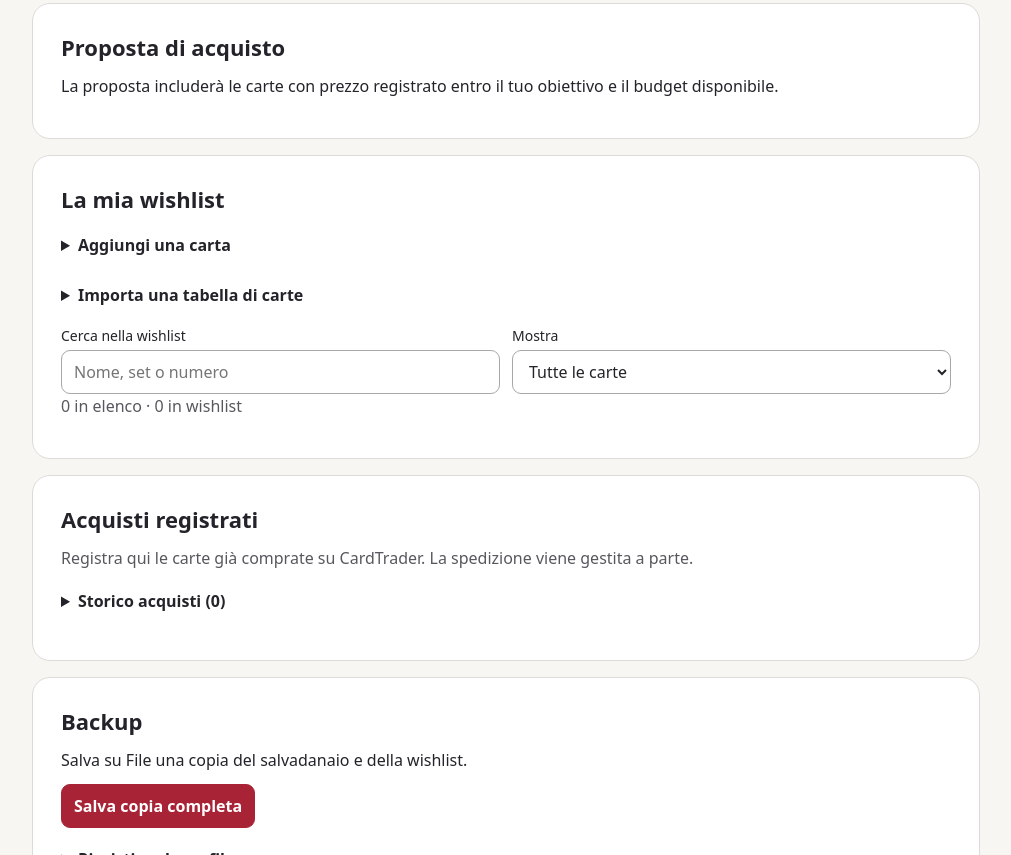
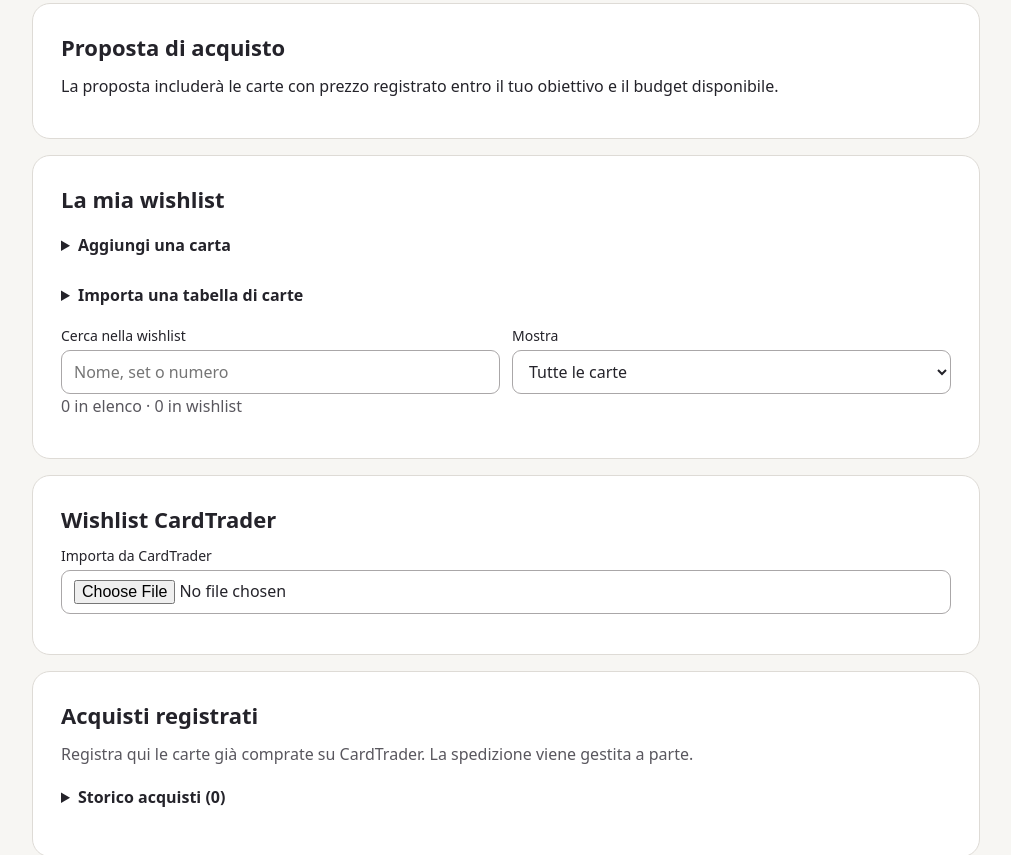
Before and after one commit to Suavek96/poke-savings, a plain HTML site: page index.html in a window 1280 px wide. Shown: the part 385-1240 px from the top of the page, without its empty margins (134-1145 px from the left). Drawn offline with Linux system fonts and the light colour scheme.

Commit message:
Update index.html

```diff
--- a/index.html
+++ b/index.html
@@ -519,5 +519,6 @@
       else render();
     });
   </script>
+<script src="./cardtrader.js" defer></script>
 </body>
 </html>
```
